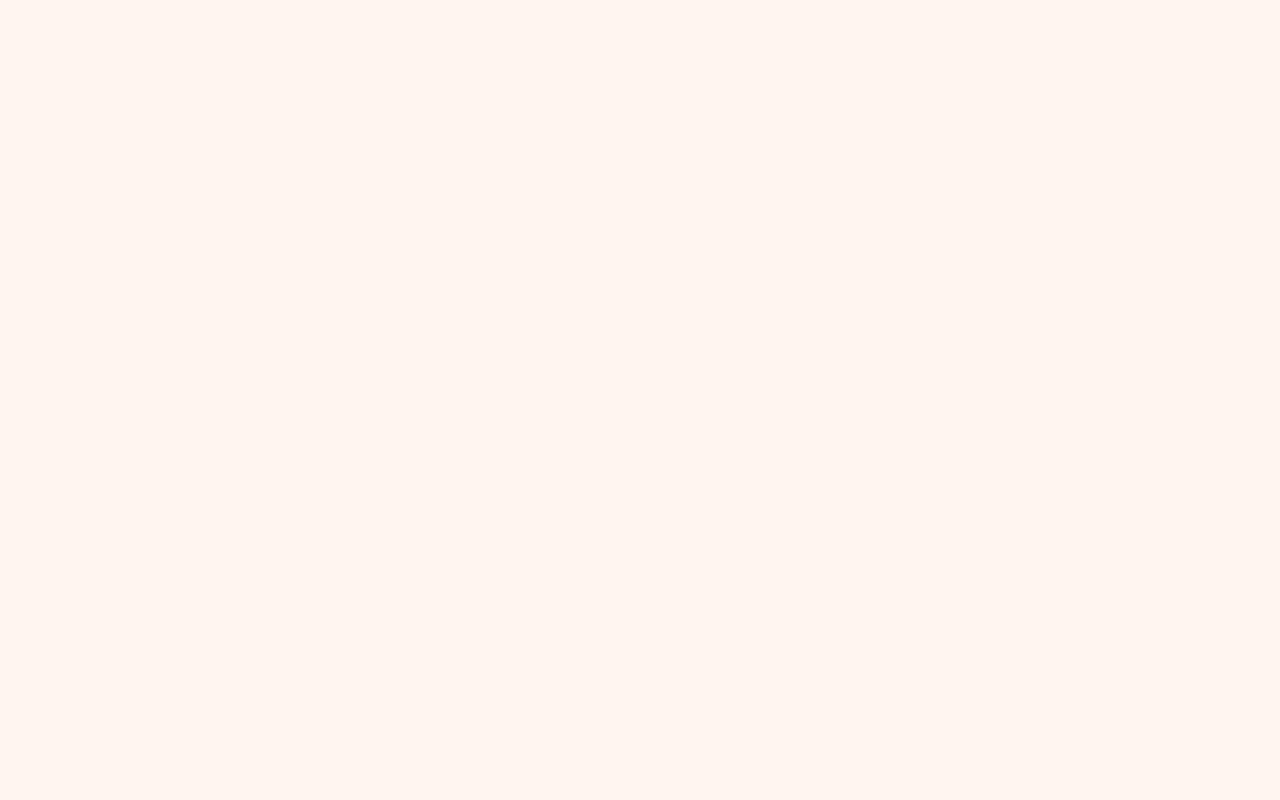
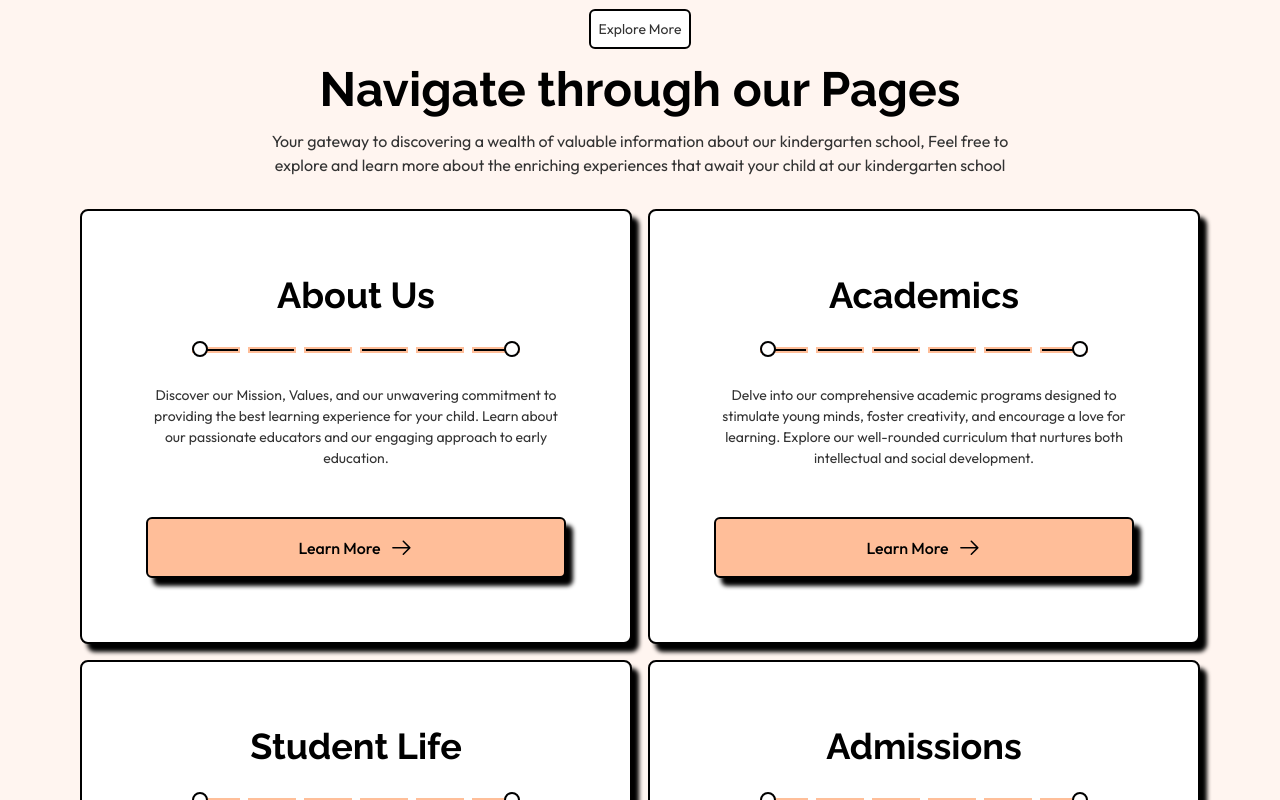
Before and after one commit to Abdelrahman0963/School-Education-Website, a React (Vite) app: page / in a window 1280 px wide. Shown: the part 3100-3900 px from the top of the page. Before the commit the page ends 3013 px from the top, so only its background shows below. Built offline with nearby package versions, Linux system fonts and the light colour scheme.

Commit message:
feat: add NavigateSection component to enhance page navigation

```diff
--- /dev/null
+++ b/src/components/homePage/NavigateSection.tsx
@@ -0,0 +1,63 @@
+import React from 'react'
+import { GoArrowRight } from "react-icons/go";
+import { NavLink } from 'react-router-dom';
+
+interface NavigateProps {
+    title: string;
+    description: string;
+    link: string;
+}
+const NavigateSection: React.FC = () => {
+    const navigateData: NavigateProps[] = [
+        {
+            title: "About Us",
+            description: "Discover our Mission, Values, and our unwavering commitment to providing the best learning experience for your child. Learn about our passionate educators and our engaging approach to early education.",
+            link: "/about"
+        }, {
+            title: "Academics",
+            description: "Delve into our comprehensive academic programs designed to stimulate young minds, foster creativity, and encourage a love for learning. Explore our well-rounded curriculum that nurtures both intellectual and social development.",
+            link: "/academics"
+        }, {
+            title: "Student Life",
+            description: "Peek into the vibrant and enriching world of Student Life at Little Learners Academy. Discover the array of extracurricular activities, arts and crafts, sports, and social events that make our school experience truly memorable.",
+            link: "/student-life"
+        }, {
+            title: "Admissions",
+            description: "Learn about our Enrollment Process and how to secure your child's place at Little Learners Academy. Find information about our admission requirements, application deadlines, and available spaces.",
+            link: "/admissions"
+        }
+    ]
+    return (
+        <section className='md:!px-20 md:!mt-20 !p-4 h-full md:min-h-[calc(100vh-10rem)] w-full overflow-hidden'>
+            <div className="flex flex-col items-center gap-4">
+                <nav className='bg-white border-2 !p-2 rounded-md'><p className='text-[#333333] text-sm'>Explore More</p></nav>
+                <h1 className='md:text-5xl text-2xl font-bold font[var(--font-raleway)]' style={{ fontFamily: 'var(--font-raleway)' }}>Navigate through our Pages</h1>
+                <p className='text-[16px] md:w-[70%] text-center text-[#333333]'>Your gateway to discovering a wealth of valuable information about our kindergarten school, Feel free to explore and learn more about the enriching experiences that await your child at our kindergarten school</p>
+            </div>
+            <div className='grid grid-cols-1 md:grid-cols-2 gap-4 !mt-8'>
+                {navigateData.map((item, index) => (
+                    <div key={index} className='bg-white !p-16 rounded-lg border-2 border-black w-full  hover:scale-105 transition-transform duration-300 shadow-[7px_8px_4px_#000] flex flex-col items-center justify-center gap-8'>
+                        <h1 className='text-4xl font-bold' style={{ fontFamily: 'var(--font-raleway)' }}>{item.title}</h1>
+                        <div className='flex items-center gap-2'>
+                            <div className=' relative  border-[var(--tertiary-color)] bg-black !p-[1px]  border-2 w-12 h-0.5 before:absolute before:-left-0.5   before:-bottom-1.5 before:h-4 before:w-4 before:rounded-full before:bg-white before:border-2 before:border-black'></div>
+                            <canvas className=' border-[var(--tertiary-color)] !p-[1px] bg-black border-2 w-12 h-0.5'></canvas>
+                            <canvas className=' border-[var(--tertiary-color)] !p-[1px] bg-black border-2 w-12 h-0.5'></canvas>
+                            <canvas className=' border-[var(--tertiary-color)] !p-[1px] bg-black border-2 w-12 h-0.5'></canvas>
+                            <canvas className=' border-[var(--tertiary-color)]  bg-black !p-[1px] border-2 w-12 h-0.5'></canvas>
+                            <div className=' relative border-[var(--tertiary-color)] bg-black !p-[1px] border-2 w-12 h-0.5 after:absolute after:-right-0.5 after:-bottom-1.5 after:h-4 after:w-4 after:rounded-full after:bg-white after:border-2 after:border-black'></div>
+                        </div>
+                        <p className='text-[#333333] text-[14px] text-center'>{item.description}</p>
+                        <NavLink to={item.link} className='w-full !mt-4'>
+                            <div className='flex bg-[var(--tertiary-color)] shadow-[7px_8px_4px_#000] !p-4 rounded-md border-2 border-black justify-center w-full items-center gap-2 text-black  cursor-pointer hover:gap-4 transition-all duration-300'>
+                                <p className='font-medium'>Learn More</p>
+                                <GoArrowRight size={25} />
+                            </div>
+                        </NavLink>
+                    </div>
+                ))}
+            </div>
+        </section>
+    )
+}
+
+export default NavigateSection
--- a/src/pages/HomePage.tsx
+++ b/src/pages/HomePage.tsx
@@ -3,6 +3,7 @@ const HeroSection = React.lazy(() => import("../components/homePage/HeroSection"
 const BenefitsSection = React.lazy(() => import("../components/homePage/BenefitsSection"))
 const Testimonials = React.lazy(() => import("../components/homePage/TestimonialsSection"))
 const Frequently = React.lazy(() => import("../components/homePage/FrequentlySection"))
+const Navigate = React.lazy(() => import("../components/homePage/NavigateSection"))
 const HomePage: React.FC = () => {
     return (
         <>
@@ -10,6 +11,7 @@ const HomePage: React.FC = () => {
             <BenefitsSection />
             <Testimonials />
             <Frequently />
+            <Navigate />
         </>
     )
 }
```
